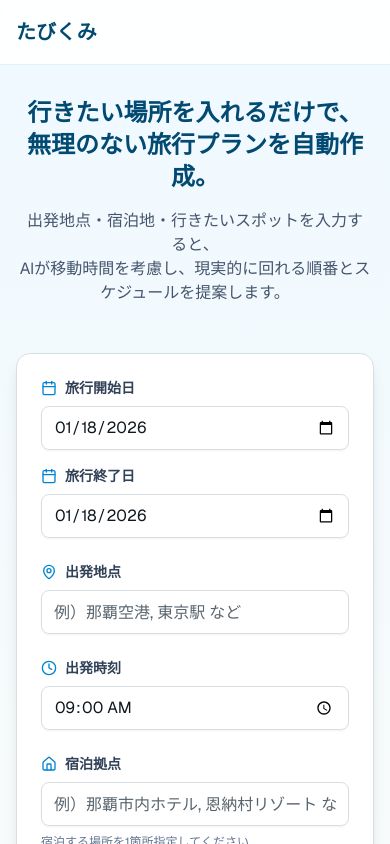
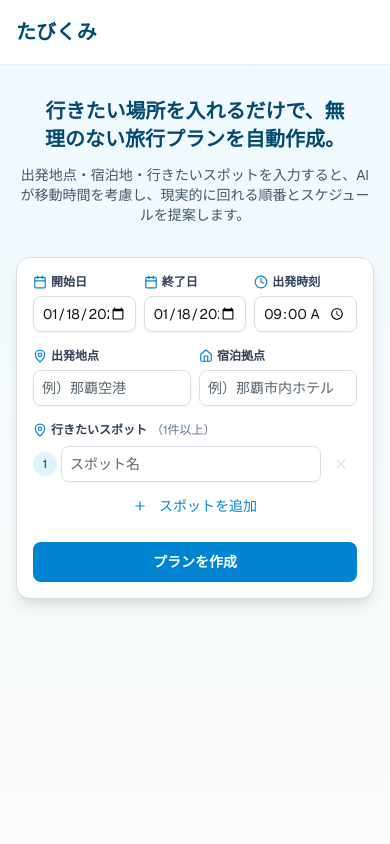
Before and after one commit to takumi-mima-0222/trip-planner, a Next.js app: page / in a window 390 px wide. Shown: the top 844 px of the page. Built offline with nearby package versions, Linux system fonts and the light colour scheme.

Commit message:
レイアウト調整

```diff
--- a/src/features/planCreate/PlanCreatePresentation.tsx
+++ b/src/features/planCreate/PlanCreatePresentation.tsx
@@ -52,13 +52,15 @@ const PlanCreatePresentation = ({
       {/* Main Content */}
       <main className="mx-auto max-w-3xl px-4 py-8 md:py-12">
         {/* Hero Section */}
-        <section className="mb-12 text-center">
-          <h2 className="mb-4 text-2xl font-bold text-balance text-sky-900 md:text-4xl">
-            行きたい場所を入れるだけで、<br />
+        <section className="mb-8 text-center md:mb-12">
+          <h2 className="mb-3 text-xl font-bold text-balance text-sky-900 sm:text-2xl md:mb-4 md:text-4xl">
+            行きたい場所を入れるだけで、
+            <br className="hidden sm:block" />
             無理のない旅行プランを自動作成。
           </h2>
-          <p className="text-pretty text-slate-600 md:text-lg">
-            出発地点・宿泊地・行きたいスポットを入力すると、<br />
+          <p className="text-sm text-pretty text-slate-600 sm:text-base md:text-lg">
+            出発地点・宿泊地・行きたいスポットを入力すると、
+            <br className="hidden md:block" />
             AIが移動時間を考慮し、現実的に回れる順番とスケジュールを提案します。
           </p>
         </section>
@@ -71,117 +73,107 @@ const PlanCreatePresentation = ({
         )}
 
         {/* Form Card */}
-        <Card className="mb-16 bg-white p-6 shadow-lg md:p-8">
-          <form className="space-y-6" onSubmit={onSubmit}>
-            {/* Travel Dates */}
-            <div className="grid gap-4 sm:grid-cols-2">
-              <div className="space-y-2">
-                <label htmlFor="startDate" className="flex items-center gap-2 text-sm font-semibold text-slate-700">
-                  <Calendar className="size-4 text-sky-600" />
-                  旅行開始日
+        <Card className="mb-8 bg-white p-4 shadow-lg sm:p-6 md:mb-16 md:p-8">
+          <form className="space-y-4 sm:space-y-5" onSubmit={onSubmit}>
+            {/* Travel Dates & Time - 3 columns on mobile, flexible on larger */}
+            <div className="grid grid-cols-3 gap-2 sm:gap-4">
+              <div className="space-y-1.5">
+                <label htmlFor="startDate" className="flex items-center gap-1 text-xs font-semibold text-slate-700 sm:gap-2 sm:text-sm">
+                  <Calendar className="size-3.5 text-sky-600 sm:size-4" />
+                  <span className="hidden sm:inline">旅行</span>開始日
                 </label>
                 <Input
                   id="startDate"
                   type="date"
-                  className="h-11"
+                  className="h-9 px-2 text-sm sm:h-11 sm:px-3"
                   aria-invalid={!!errors.startDate}
                   {...register('startDate')}
                 />
-                {errors.startDate && <p className="text-sm text-red-600">{errors.startDate.message}</p>}
+                {errors.startDate && <p className="text-xs text-red-600">{errors.startDate.message}</p>}
               </div>
-              <div className="space-y-2">
-                <label htmlFor="endDate" className="flex items-center gap-2 text-sm font-semibold text-slate-700">
-                  <Calendar className="size-4 text-sky-600" />
-                  旅行終了日
+              <div className="space-y-1.5">
+                <label htmlFor="endDate" className="flex items-center gap-1 text-xs font-semibold text-slate-700 sm:gap-2 sm:text-sm">
+                  <Calendar className="size-3.5 text-sky-600 sm:size-4" />
+                  <span className="hidden sm:inline">旅行</span>終了日
                 </label>
                 <Input
                   id="endDate"
                   type="date"
-                  className="h-11"
+                  className="h-9 px-2 text-sm sm:h-11 sm:px-3"
                   aria-invalid={!!errors.endDate}
                   {...register('endDate')}
                 />
-                {errors.endDate && <p className="text-sm text-red-600">{errors.endDate.message}</p>}
+                {errors.endDate && <p className="text-xs text-red-600">{errors.endDate.message}</p>}
               </div>
-            </div>
-
-            {/* Departure Point */}
-            <div className="space-y-2">
-              <label htmlFor="departure" className="flex items-center gap-2 text-sm font-semibold text-slate-700">
-                <MapPin className="size-4 text-sky-600" />
-                出発地点
-              </label>
-              <Input
-                id="departure"
-                type="text"
-                placeholder="例）那覇空港, 東京駅 など"
-                className="h-11"
-                aria-invalid={!!errors.departure}
-                {...register('departure')}
-              />
-              {errors.departure && <p className="text-sm text-red-600">{errors.departure.message}</p>}
-            </div>
-
-            {/* Departure Time */}
-            <div className="space-y-2">
-              <label htmlFor="departureTime" className="flex items-center gap-2 text-sm font-semibold text-slate-700">
-                <Clock className="size-4 text-sky-600" />
+              <div className="space-y-1.5">
+                <label htmlFor="departureTime" className="flex items-center gap-1 text-xs font-semibold text-slate-700 sm:gap-2 sm:text-sm">
+                  <Clock className="size-3.5 text-sky-600 sm:size-4" />
                   出発時刻
                 </label>
                 <Input
                   id="departureTime"
                   type="time"
                   defaultValue="09:00"
-                className="h-11"
+                  className="h-9 px-2 text-sm sm:h-11 sm:px-3"
                   aria-invalid={!!errors.departureTime}
                   {...register('departureTime')}
                 />
-              {errors.departureTime && (
-                <p className="text-sm text-red-600">{errors.departureTime.message}</p>
-              )}
+                {errors.departureTime && <p className="text-xs text-red-600">{errors.departureTime.message}</p>}
+              </div>
             </div>
 
-            {/* Base Stay */}
-            <div className="space-y-2">
-              <label htmlFor="baseStay" className="flex items-center gap-2 text-sm font-semibold text-slate-700">
-                <Home className="size-4 text-sky-600" />
+            {/* Departure Point & Base Stay - 2 columns */}
+            <div className="grid grid-cols-2 gap-2 sm:gap-4">
+              <div className="space-y-1.5">
+                <label htmlFor="departure" className="flex items-center gap-1 text-xs font-semibold text-slate-700 sm:gap-2 sm:text-sm">
+                  <MapPin className="size-3.5 text-sky-600 sm:size-4" />
+                  出発地点
+                </label>
+                <Input
+                  id="departure"
+                  type="text"
+                  placeholder="例）那覇空港"
+                  className="h-9 px-2 text-sm sm:h-11 sm:px-3"
+                  aria-invalid={!!errors.departure}
+                  {...register('departure')}
+                />
+                {errors.departure && <p className="text-xs text-red-600">{errors.departure.message}</p>}
+              </div>
+              <div className="space-y-1.5">
+                <label htmlFor="baseStay" className="flex items-center gap-1 text-xs font-semibold text-slate-700 sm:gap-2 sm:text-sm">
+                  <Home className="size-3.5 text-sky-600 sm:size-4" />
                   宿泊拠点
                 </label>
                 <Input
                   id="baseStay"
                   type="text"
-                placeholder="例）那覇市内ホテル, 恩納村リゾート など"
-                className="h-11"
+                  placeholder="例）那覇市内ホテル"
+                  className="h-9 px-2 text-sm sm:h-11 sm:px-3"
                   aria-invalid={!!errors.baseStay}
                   {...register('baseStay')}
                 />
-              <p className="text-xs text-slate-500">宿泊する場所を1箇所指定してください</p>
-              {errors.baseStay && <p className="text-sm text-red-600">{errors.baseStay.message}</p>}
+                {errors.baseStay && <p className="text-xs text-red-600">{errors.baseStay.message}</p>}
+              </div>
             </div>
 
             {/* Spots to Visit */}
-            <div className="space-y-3">
-              <div>
-                <label className="flex items-center gap-2 text-sm font-semibold text-slate-700">
-                  <MapPin className="size-4 text-sky-600" />
-                  行きたいスポット
+            <div className="space-y-2">
+              <label className="flex items-center gap-1 text-xs font-semibold text-slate-700 sm:gap-2 sm:text-sm">
+                <MapPin className="size-3.5 text-sky-600 sm:size-4" />
+                行きたいスポット <span className="font-normal text-slate-500">（1件以上）</span>
               </label>
-                <p className="mt-1 text-xs text-slate-500">
-                  ※行きたい場所を1件以上入力してください
-                </p>
-              </div>
 
               {/* Spot Input Rows */}
-              <div className="space-y-3">
+              <div className="space-y-2">
                 {fields.map((field, index) => (
-                  <div key={field.id} className="flex items-center gap-2">
-                    <div className="flex size-8 shrink-0 items-center justify-center rounded-full bg-sky-100 text-sm font-medium text-sky-700">
+                  <div key={field.id} className="flex items-center gap-1">
+                    <div className="flex size-6 shrink-0 items-center justify-center rounded-full bg-sky-100 text-xs font-medium text-sky-700 sm:size-7">
                       {index + 1}
                     </div>
                     <Input
                       type="text"
-                      placeholder="スポット名（例：首里城, 国際通り など）"
-                      className="h-11 flex-1"
+                      placeholder="スポット名"
+                      className="h-9 min-w-0 flex-1 px-2 text-sm sm:h-10 sm:px-3"
                       aria-invalid={!!(Array.isArray(errors.spots) && errors.spots[index]?.value)}
                       {...register(`spots.${index}.value`)}
                     />
@@ -189,7 +181,7 @@ const PlanCreatePresentation = ({
                       type="button"
                       variant="ghost"
                       size="icon"
-                      className="size-11 shrink-0 text-slate-400 hover:text-slate-600 disabled:opacity-30"
+                      className="size-8 shrink-0 text-slate-400 hover:text-slate-600 disabled:opacity-30 sm:size-9"
                       onClick={() => removeSpot(index)}
                       disabled={!canRemove}
                     >
@@ -212,19 +204,19 @@ const PlanCreatePresentation = ({
               <Button
                 type="button"
                 variant="ghost"
-                className="w-full text-sky-600 hover:text-sky-700"
+                className="h-8 w-full text-sm text-sky-600 hover:text-sky-700 sm:h-10"
                 onClick={addSpot}
               >
-                <Plus className="mr-2 size-4" />
+                <Plus className="mr-1 size-3.5 sm:mr-2 sm:size-4" />
                 スポットを追加
               </Button>
             </div>
 
             {/* Submit Button */}
-            <div className="space-y-2 pt-2">
+            <div className="pt-1 sm:pt-2">
               <Button
                 type="submit"
-                className="h-12 w-full bg-sky-600 text-base font-semibold hover:bg-sky-700"
+                className="h-10 w-full bg-sky-600 text-sm font-semibold hover:bg-sky-700 sm:h-12 sm:text-base"
               >
                 プランを作成
               </Button>
```
Also changed, not shown: src/features/planDetail/PlanDetailPresentation.tsx (+39 -41 lines). Lines whose indentation alone changed are shown as unchanged.
